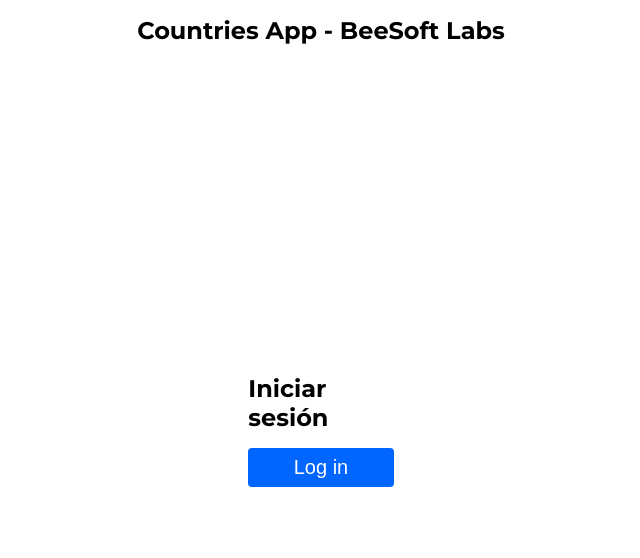
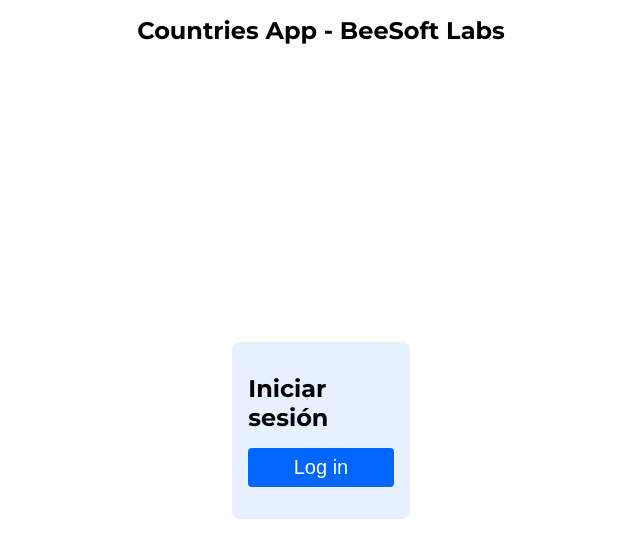
Before and after one commit to daguttt/countries-bsl-app, an Angular app: page /login in a window 1280 px wide. Shown: the top 558 px of the page, without its empty margins (319-959 px from the left). Built offline with nearby package versions, Linux system fonts and the light colour scheme.

Commit message:
fix: add bg to `login-container`

```diff
--- a/src/styles.scss
+++ b/src/styles.scss
@@ -113,5 +113,7 @@
     gap: 1rem;
     padding: 2rem 1rem;
     width: 90%;
+    background-color: #e6f0ff;
+    border-radius: 8px;
   }
 }
```
